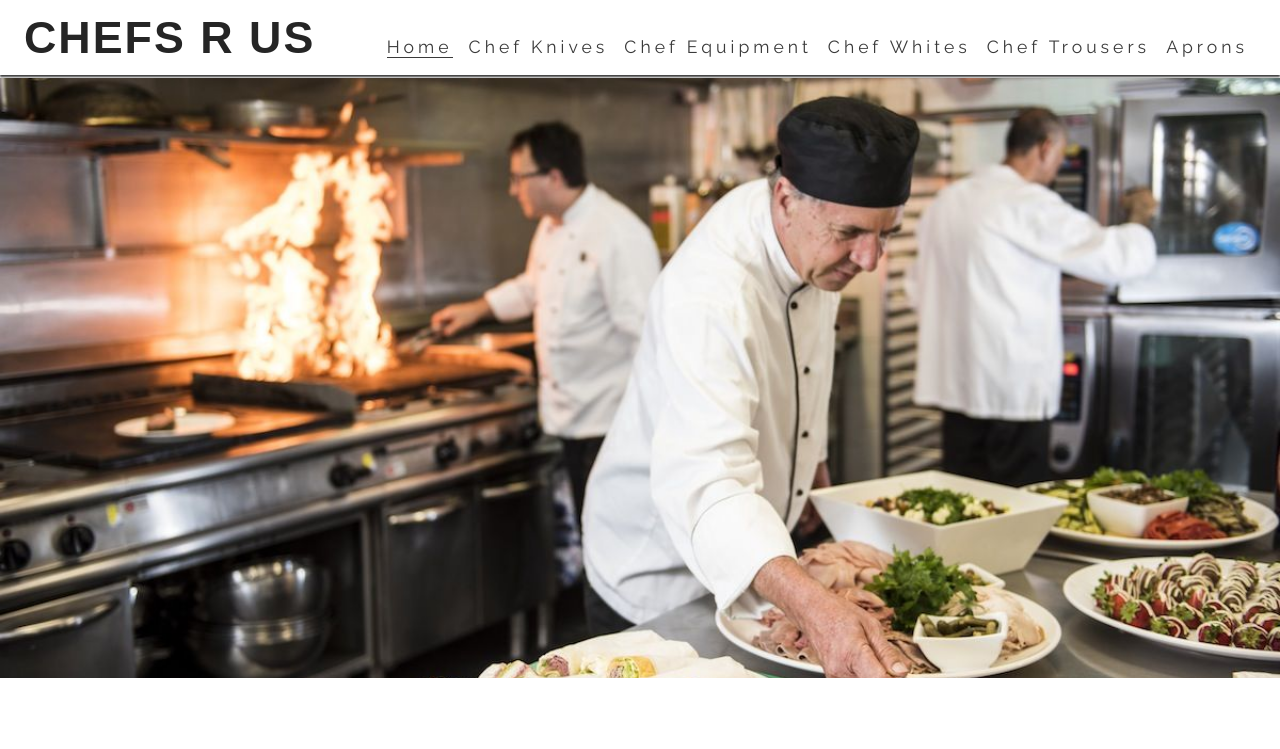
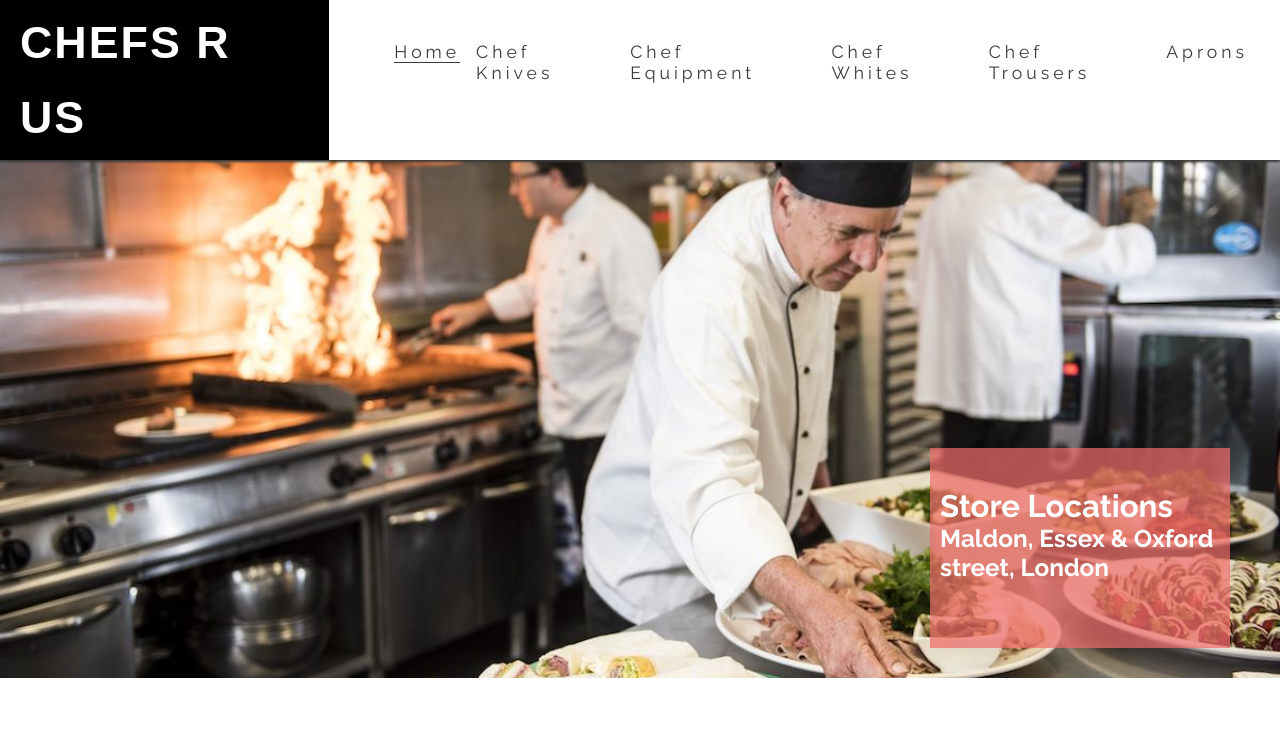
Before and after one commit to Wazza1999/Project-1, a plain HTML site: page index.html in a window 1280 px wide. Shown: the top 749 px of the page. Drawn offline with Linux system fonts and the light colour scheme.

Commit message:
Changed the header colours and added box around text

```diff
--- a/assets/css/style.css
+++ b/assets/css/style.css
@@ -18,9 +18,23 @@ body {
     font-family: 'Raleway', sans-serif;
 }
 
+h1 {
+    background-color: black;
+    padding: 0 1rem;
+    position: relative;
+    right:25px;
+    border: 5px solid black;
+    font-family: 'Oswald', sans-serif;
+    text-transform: uppercase;
+    letter-spacing: 2px;
+    color: white;
+}
+
+
+
 /* Header */
 header {
-    background-color: #ffffff;
+    background-color: white;
     padding: 0 1rem;
     position: fixed;
     z-index: 99;
@@ -34,13 +48,6 @@ header {
 header a {
     text-decoration: none;
     color: inherit;
-}
-
-h1 {
-    font-family: 'Oswald', sans-serif;
-    text-transform: uppercase;
-    letter-spacing: 2px;
-    color: #252525;
 }
 
 #menu {
@@ -60,7 +67,7 @@ h1 {
 /* Navbar styles with dropdown toggle */
 nav {
     position: absolute;
-    background-color: #ffffff;
+    background-color: white;
     width: 100%;
     left: 0;
     padding: 0 1rem;
@@ -90,11 +97,28 @@ main {
     margin-top: 40px;
 }
 
-/* Hero */
+/* Hero section */
 #hero {
 height:600px;
 width: 100%;
 background: url("../images/2200cee7ff69132752d970c212f34bda-min.jpg") no-repeat center center/cover;
+position: relative;
+}
+
+#cover-text {
+    /* Final rbga value sets the opacity so it is semi-transparent */
+    background-color: rgba(241, 109, 107, .7);
+    font-size: 130%;
+    position: absolute;
+    bottom: 30px;
+    width: 80%;
+    min-height: 200px;
+    padding-top: 40px;
+    padding-left: 10px;
+}
+
+#cover-text > h2, #cover-text > h3 {
+    color: #ffffff;
 }
 
 /*footer*/
@@ -150,6 +174,12 @@ background: url("../images/2200cee7ff69132752d970c212f34bda-min.jpg") no-repeat
 
 }
 
+/* Hero */
+#cover-text {
+    width: 300px;
+    right: 50px;
+}
+
 /* Media query: Laptops and larger (992px and up) */
 @media screen and (min-width: 992px) {
     #menu a:hover {
--- a/index.html
+++ b/index.html
@@ -40,7 +40,12 @@
 
     <!-- Main Content -->
     <main>
-        <section id="hero"></section>
+        <section id="hero">
+            <div id="cover-text">
+                <h2> Store Locations </h2>
+                <h3> Maldon, Essex & Oxford street, London </h3>
+            </div>
+        </section>
     </main>
 
     <!-- Footer -->
```
